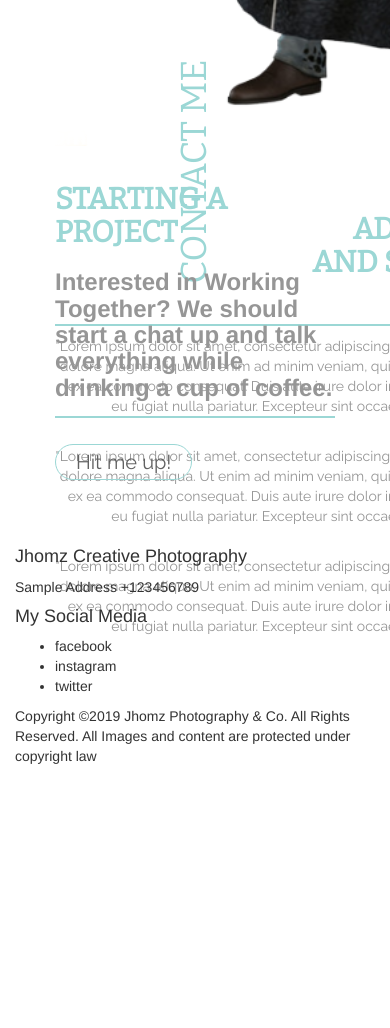
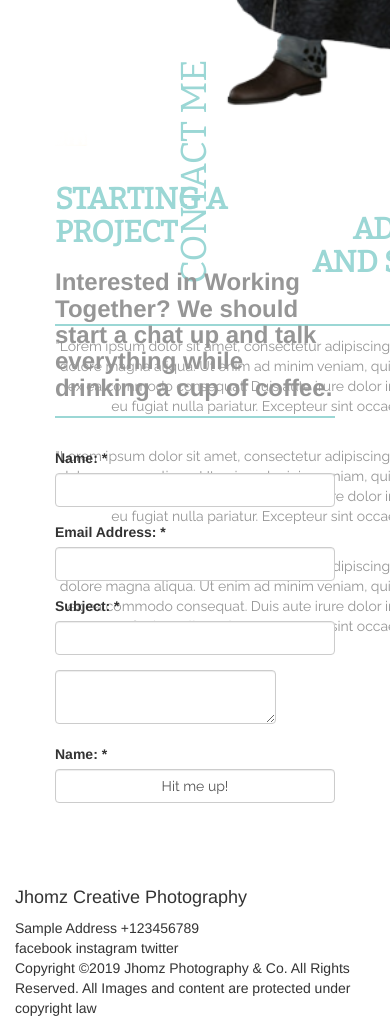
Before and after one commit to joamarderije/portpolio_photographer, a plain HTML site: page index.html in a window 390 px wide. Shown: the part 3986-5014 px from the top of the page. Before the commit the page ends 4762 px from the top, so only its background shows below. Drawn offline with nearby package versions, Linux system fonts and the light colour scheme.

Commit message:
added not responsive from in contact me

```diff
--- a/index.html
+++ b/index.html
@@ -166,7 +166,28 @@
               <div class="section-content">
                   <h2 class="section-header">STARTING A PROJECT</h2>
                   <h3 class="section-header_sub" style="margin-bottom: 30px;">Interested in Working Together? We should start a chat up and talk everything while drinking a cup of coffee.</h3>
-                  <a href="#" class="custom-button">Hit me up!</a>
+                    <form>
+                       <div class="form-group">
+                         <label for="name">Name: *</label>
+                         <input type="text" class="form-control" id="name" name="name" required>
+                       </div>
+                       <div class="form-group">
+                          <label for="email-address">Email Address: *</label>
+                          <input type="email" class="form-control" id="email-address" name="email-address" required>
+                       </div>
+                       <div class="form-group">
+                          <label for="subject">Subject: *</label>
+                          <input type="text" class="form-control" id="subject" name="subject" required>
+                       </div>
+                       <div class="form-group">
+                          <label for="message"><Message: *</label>
+                          <textarea class="form-control" id="message" name="message" required></textarea>
+                       </div>
+                       <div class="form-group">
+                          <label for="name">Name: *</label>
+                          <button class="custom-button form-control">Hit me up!</a>
+                       </div>
+                    </form>
               </div>
             </div>
           </div>
@@ -182,13 +203,10 @@
           <span>+123456789</span>
         </div>
         <div class="col-lg-6">
-          <h4>My Social Media </h4>
            <div class="footer-link_container">
-             <ul>
-               <li><i class="fa fa-facebook"></i> facebook</li>
-               <li><i class="fa fa-instagram"></i> instagram</li>
-               <li><i class="fa fa-twitter"></i> twitter</li>
-             </ul>
+               <span><i class="fa fa-facebook"></i> facebook</span>
+               <span><i class="fa fa-instagram"></i> instagram</span>
+               <span><i class="fa fa-twitter"></i> twitter</span>
            </div>
         </div>
       </div>
```
